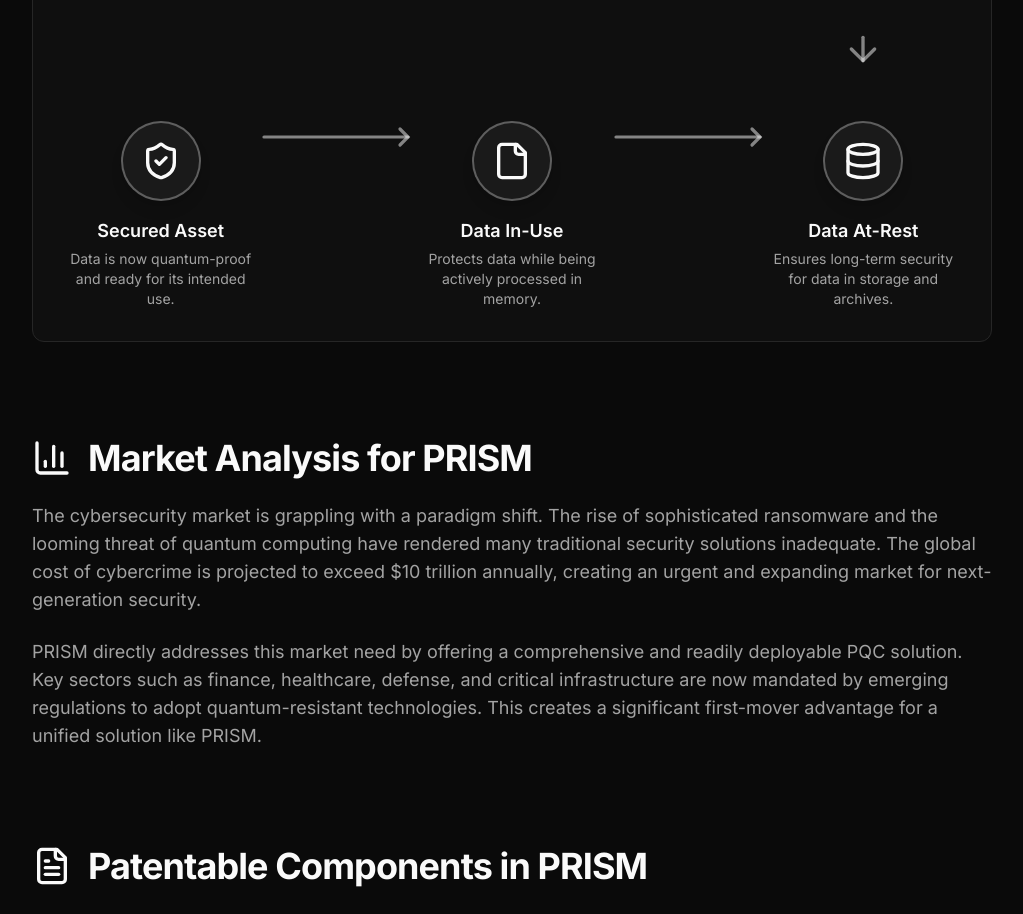
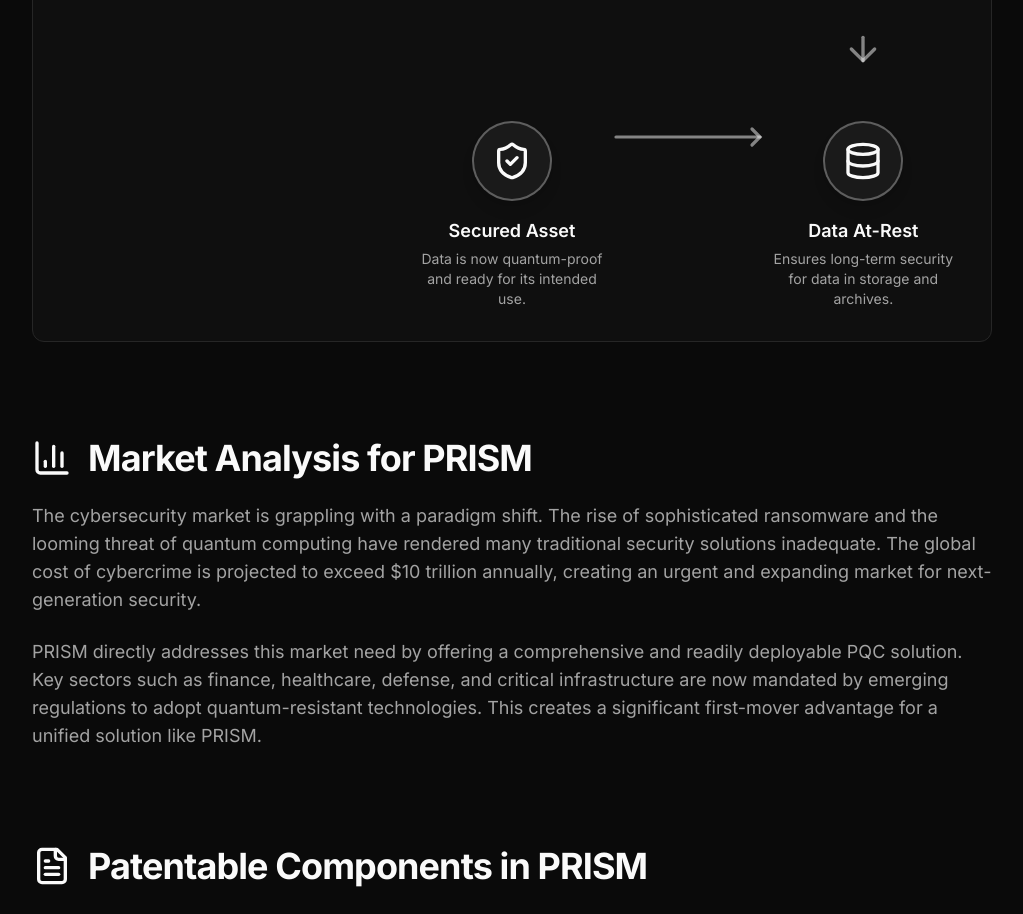
Before and after one commit to john-genie/betelsec, a Next.js app: page /threats/market-analysis in a window 1280 px wide. Shown: the part 860-1774 px from the top of the page, without its empty margins (128-1151 px from the left). Built offline with nearby package versions, Linux system fonts and the light colour scheme.

Commit message:
lets leave the data in use for further inspection right now the data in

```diff
--- a/src/components/prism-blueprint-infographic.tsx
+++ b/src/components/prism-blueprint-infographic.tsx
@@ -111,17 +111,11 @@ export const PrismBlueprintInfographic = () => {
             </div>
 
             {/* Row 3: Nodes Reversed */}
-            <div className="col-start-1 col-end-6 row-start-3 row-end-4 grid grid-cols-[1fr_auto_1fr_auto_1fr] items-start gap-x-4">
+            <div className="col-start-3 col-end-6 row-start-3 row-end-4 grid grid-cols-[1fr_auto_1fr] items-start gap-x-4">
                 <FlowNode
                     icon={ShieldCheck}
                     title="Secured Asset"
                     description="Data is now quantum-proof and ready for its intended use."
-                />
-                <FlowArrow />
-                <FlowNode
-                    icon={File}
-                    title="Data In-Use"
-                    description="Protects data while being actively processed in memory."
                 />
                 <FlowArrow />
                 <FlowNode
@@ -130,7 +124,6 @@ export const PrismBlueprintInfographic = () => {
                     description="Ensures long-term security for data in storage and archives."
                 />
             </div>
-
         </motion.div>
 
         {/* Mobile layout */}
@@ -166,12 +159,6 @@ export const PrismBlueprintInfographic = () => {
             />
             <motion.div variants={itemVariants}><ArrowRight className="h-10 w-10 text-primary/50 rotate-90 my-4" /></motion.div>
              <FlowNode
-                icon={File}
-                title="Data In-Use"
-                description="Protects data while being actively processed in memory."
-            />
-            <motion.div variants={itemVariants}><ArrowRight className="h-10 w-10 text-primary/50 rotate-90 my-4" /></motion.div>
-             <FlowNode
                 icon={ShieldCheck}
                 title="Secured Asset"
                 description="Data is now quantum-proof and ready for its intended use."
```
